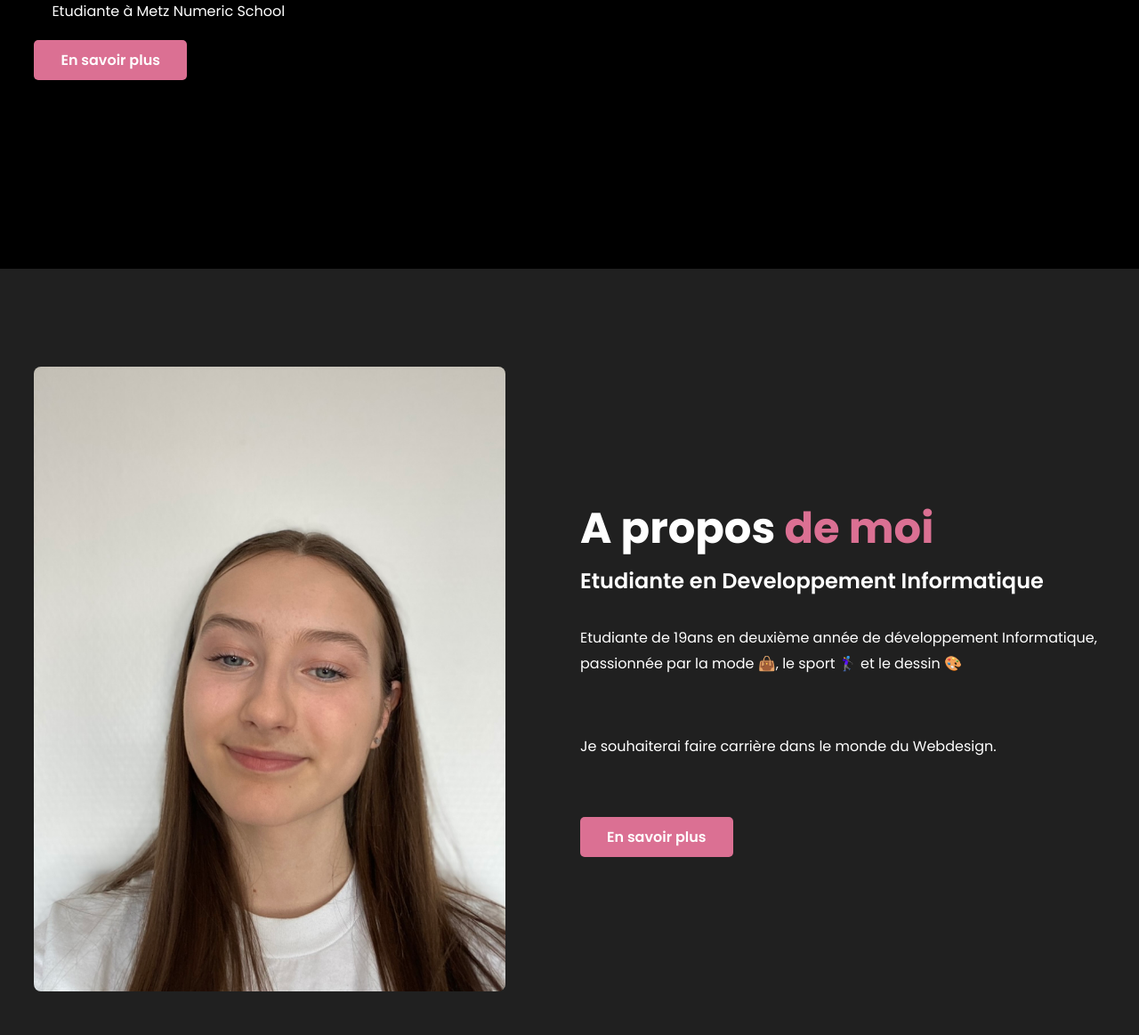
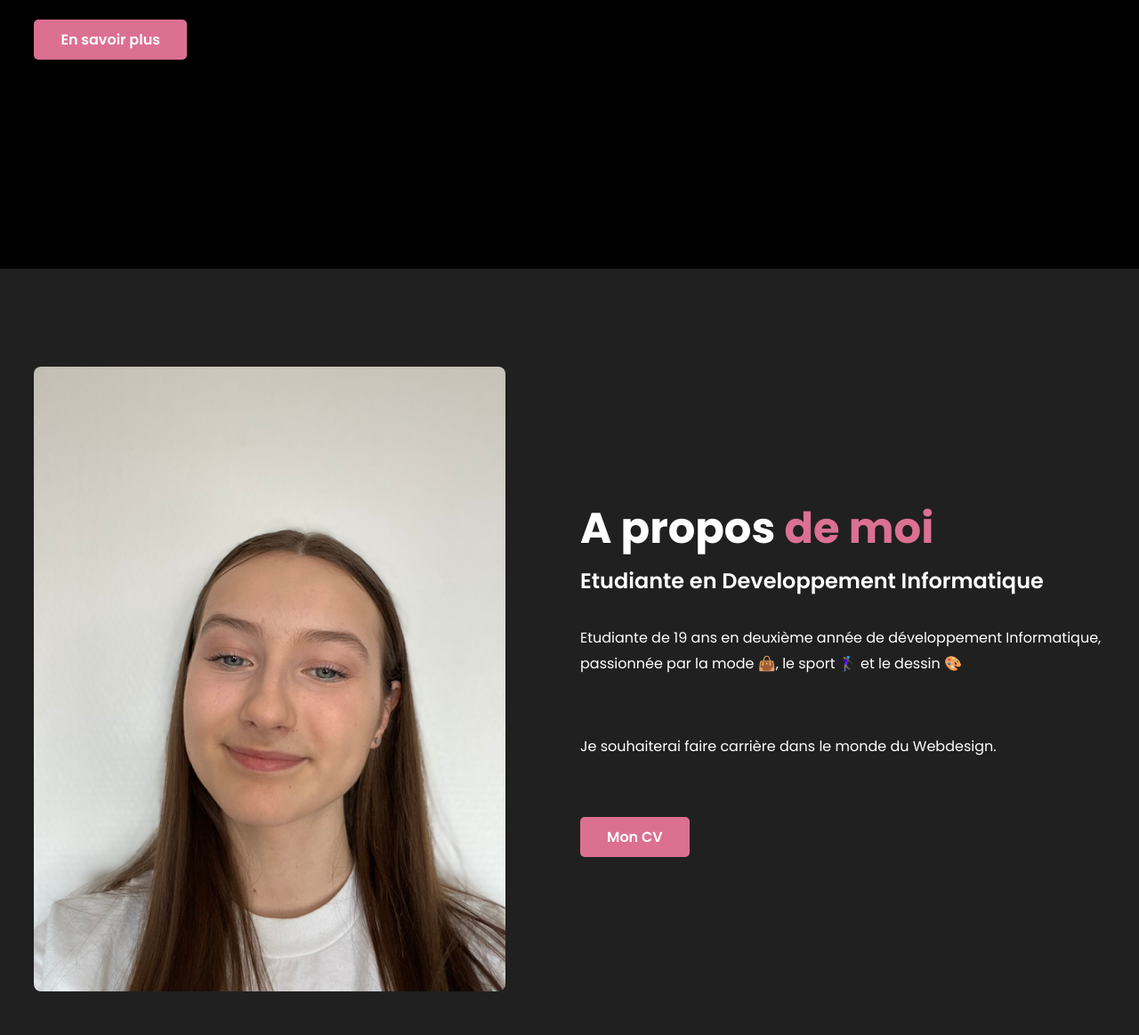
Before and after one commit to chxgvy/fil-rouge, a plain HTML site: page projet final/index.html in a window 1280 px wide. Shown: the part 498-1661 px from the top of the page at 89% size. Drawn offline with nearby package versions, Linux system fonts and the light colour scheme.

Commit message:
Add files via upload

```diff
--- a/projet final/index.html
+++ b/projet final/index.html
@@ -32,7 +32,6 @@
 		<div class="hero-text">
 			<h1>Charlize</h1>
 			<h3>Student<span> Developer 💻</span></h3>
-			<p>Etudiante à Metz Numeric School </p>
 			<div class="button"><a href="https://www.metz-numeric-school.fr/fr" class="btn">En savoir plus</a></div>
 		</div>
 	</section>
@@ -45,9 +44,9 @@
 		<div class="about-text">
 			<h2>A propos<span> de moi</span></h2>
 			<h4>Etudiante en Developpement Informatique</h4>
-			<p>Etudiante de 19ans en deuxième année de développement Informatique, passionnée par la mode 👜, le sport 🏌️‍♀️ et le dessin 🎨</p>
+			<p>Etudiante de 19 ans en deuxième année de développement Informatique, passionnée par la mode 👜, le sport 🏌️‍♀️ et le dessin 🎨</p>
 			<p>Je souhaiterai faire carrière dans le monde du Webdesign.</p>
-			<a href="https://we.tl/t-fCseyxVbvS" class="btn">En savoir plus</a>
+			<a href="https://we.tl/t-fCseyxVbvS" class="btn">Mon CV</a>
 		</div>
 	</section>
 
```
